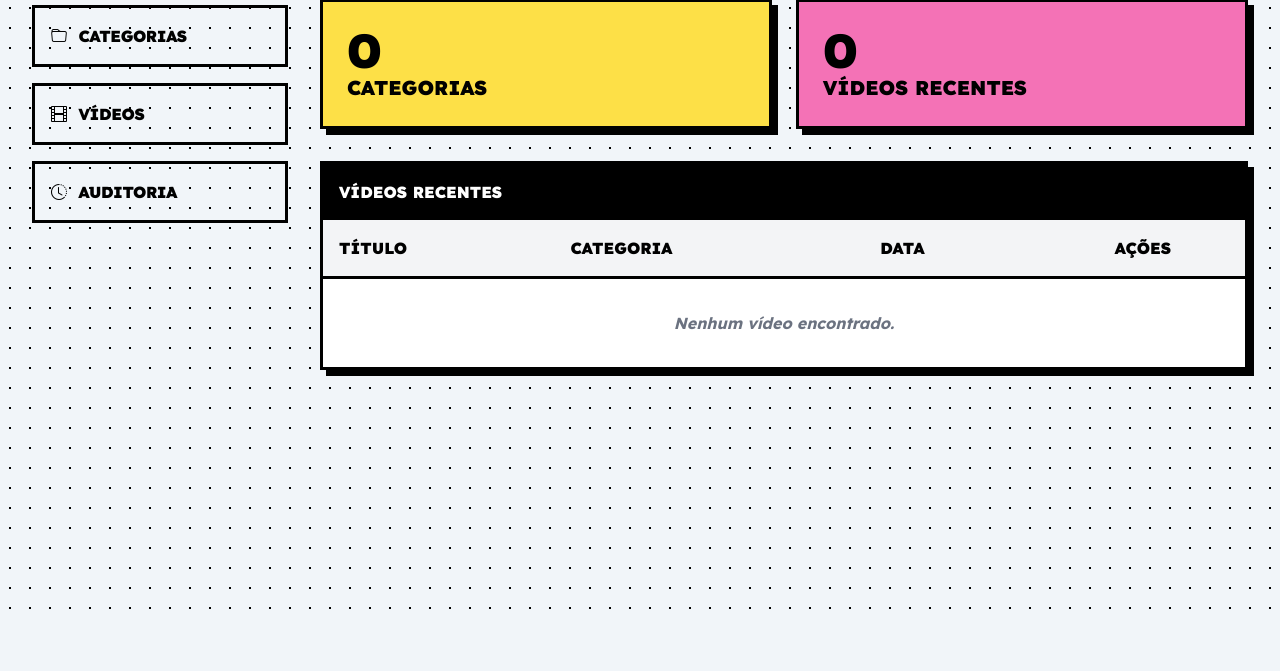
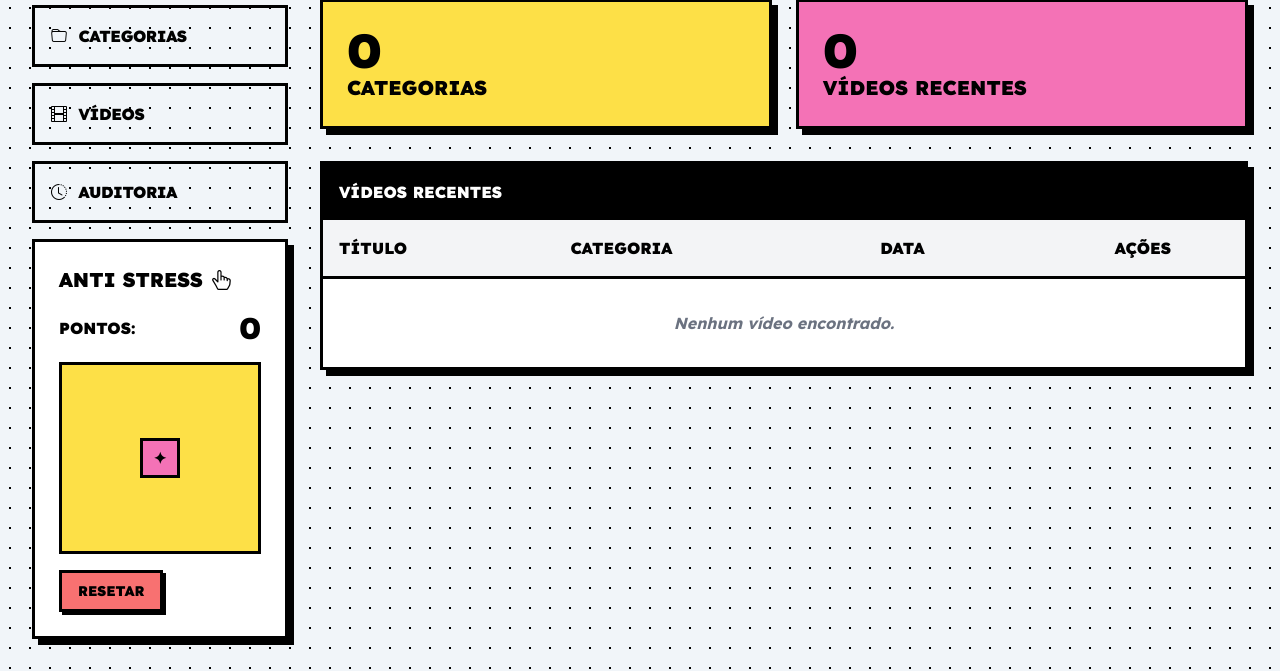
Before and after one commit to Kayque-Freitas/STEPS, a PHP site: page /STEPS/ in a window 1280 px wide. Shown: the part 182-853 px from the top of the page. Before the commit the page ends 791 px from the top, so only its background shows below. Run offline with PHP 8.4, Linux system fonts and the light colour scheme; the visitor is signed in with stand-in values (Sample User, id 1); data that the repository does not hold is empty; some libraries are stand-ins or nearby versions.

Commit message:
Adcionando anti stress

```diff
--- a/index.php
+++ b/index.php
@@ -1,4 +1,5 @@
 <?php
+
 /**
  * Sistema de Tutoriais e POP's - Dashboard Principal
  * Versão: 3.1 (Neobrutalism Fixed Edition)
@@ -128,6 +129,7 @@ $csrf_token = generate_csrf_token();
 ?>
 <!DOCTYPE html>
 <html lang="pt-BR">
+
 <head>
     <meta charset="UTF-8">
     <meta name="viewport" content="width=device-width, initial-scale=1.0">
@@ -164,33 +166,45 @@ $csrf_token = generate_csrf_token();
             background-image: radial-gradient(#000 1px, transparent 1px);
             background-size: 20px 20px;
         }
+
         .brutal-card {
             background: white;
             border: 3px solid black;
             box-shadow: 6px 6px 0px 0px #000;
         }
+
         .brutal-btn {
             border: 3px solid black;
             box-shadow: 3px 3px 0px 0px #000;
             transition: all 0.1s;
         }
+
         .brutal-btn:active {
             transform: translate(2px, 2px);
             box-shadow: 1px 1px 0px 0px #000;
         }
+
         .brutal-input {
             border: 3px solid black;
             box-shadow: 3px 3px 0px 0px #000;
         }
+
         .nav-link-brutal.active {
             background-color: #A3E635;
             transform: translate(-2px, -2px);
             box-shadow: 4px 4px 0px 0px #000;
         }
-        .tab-content { display: none; }
-        .tab-content.active { display: block; }
+
+        .tab-content {
+            display: none;
+        }
+
+        .tab-content.active {
+            display: block;
+        }
     </style>
 </head>
+
 <body class="min-h-screen">
     <!-- Navbar -->
     <nav class="bg-white border-b-3 border-black p-4 sticky top-0 z-50">
@@ -226,6 +240,80 @@ $csrf_token = generate_csrf_token();
                     <button onclick="showTab('auditoria')" id="tab-btn-auditoria" class="nav-link-brutal w-full text-left p-4 border-3 border-black font-black uppercase tracking-tight flex items-center whitespace-nowrap">
                         <i class="bi bi-clock-history mr-3"></i> Auditoria
                     </button>
+                    <!-- MINI GAME - CLICK POP RETRO -->
+                    <div class="brutal-card p-6 bg-white max-w-md">
+                        <h3 class="font-black uppercase text-xl mb-4 flex items-center gap-2">
+                            Anti Stress <i class="bi bi-hand-index-thumb mr-2"></i>
+                        </h3>
+
+                        <!-- Pontuação -->
+                        <div class="flex justify-between items-center mb-4">
+                            <span class="font-black uppercase">Pontos:</span>
+                            <span id="score" class="text-3xl font-black">0</span>
+                        </div>
+
+                        <!-- Área do jogo -->
+                        <div
+                            id="gameArea"
+                            class="relative w-full h-48 border-3 border-black bg-brutal-yellow overflow-hidden cursor-pointer">
+                            <div
+                                id="target"
+                                class="absolute w-10 h-10 border-3 border-black bg-accent flex items-center justify-center font-black select-none"
+                                style="top: 50%; left: 50%; transform: translate(-50%, -50%);">
+                                ✦
+                            </div>
+                        </div>
+
+                        <!-- Botões -->
+                        <div class="flex gap-4 mt-4">
+                            <button
+                                id="resetBtn"
+                                class="brutal-btn bg-red-400 px-4 py-2 font-black uppercase text-sm">
+                                Resetar
+                            </button>
+                        </div>
+                    </div>
+
+                    <script>
+                        (function() {
+                            let score = 0;
+                            const scoreEl = document.getElementById('score');
+                            const target = document.getElementById('target');
+                            const gameArea = document.getElementById('gameArea');
+                            const resetBtn = document.getElementById('resetBtn');
+
+                            function randomPosition() {
+                                const areaRect = gameArea.getBoundingClientRect();
+                                const size = 40;
+
+                                const maxX = areaRect.width - size;
+                                const maxY = areaRect.height - size;
+
+                                const x = Math.random() * maxX;
+                                const y = Math.random() * maxY;
+
+                                target.style.left = x + 'px';
+                                target.style.top = y + 'px';
+                                target.style.transform = 'none';
+                            }
+
+                            target.addEventListener('click', function(e) {
+                                e.stopPropagation();
+                                score++;
+                                scoreEl.textContent = score;
+                                randomPosition();
+                            });
+
+                            resetBtn.addEventListener('click', function() {
+                                score = 0;
+                                scoreEl.textContent = score;
+                                target.style.top = '50%';
+                                target.style.left = '50%';
+                                target.style.transform = 'translate(-50%, -50%)';
+                            });
+                        })();
+                    </script>
+
                 </div>
             </div>
 
@@ -266,7 +354,9 @@ $csrf_token = generate_csrf_token();
                                 </thead>
                                 <tbody class="divide-y-2 divide-black">
                                     <?php if (empty($recentVideos)): ?>
-                                        <tr><td colspan="4" class="p-8 text-center font-bold italic text-gray-500">Nenhum vídeo encontrado.</td></tr>
+                                        <tr>
+                                            <td colspan="4" class="p-8 text-center font-bold italic text-gray-500">Nenhum vídeo encontrado.</td>
+                                        </tr>
                                     <?php endif; ?>
                                     <?php foreach ($recentVideos as $video): ?>
                                         <tr class="hover:bg-main/10">
@@ -331,7 +421,9 @@ $csrf_token = generate_csrf_token();
                                 </thead>
                                 <tbody class="divide-y-2 divide-black">
                                     <?php if (empty($categories)): ?>
-                                        <tr><td colspan="4" class="p-8 text-center font-bold italic text-gray-500">Nenhuma categoria criada.</td></tr>
+                                        <tr>
+                                            <td colspan="4" class="p-8 text-center font-bold italic text-gray-500">Nenhuma categoria criada.</td>
+                                        </tr>
                                     <?php endif; ?>
                                     <?php foreach ($categories as $category): ?>
                                         <tr class="hover:bg-main/10">
@@ -489,7 +581,9 @@ $csrf_token = generate_csrf_token();
                                         </tr>
                                     <?php endwhile;
                                     if (!$logsFound): ?>
-                                        <tr><td colspan="4" class="p-8 text-center font-bold italic text-gray-500">Nenhum log registrado.</td></tr>
+                                        <tr>
+                                            <td colspan="4" class="p-8 text-center font-bold italic text-gray-500">Nenhum log registrado.</td>
+                                        </tr>
                                     <?php endif; ?>
                                 </tbody>
                             </table>
@@ -528,7 +622,10 @@ $csrf_token = generate_csrf_token();
             document.getElementById('tab-' + tabId).classList.add('active');
             document.getElementById('tab-btn-' + tabId).classList.add('active');
 
-            window.scrollTo({ top: 0, behavior: 'smooth' });
+            window.scrollTo({
+                top: 0,
+                behavior: 'smooth'
+            });
         }
 
         function openRenameModal(id, name) {
@@ -569,7 +666,7 @@ $csrf_token = generate_csrf_token();
                             alert('Sucesso!');
                             location.reload();
                         } else alert('Erro: ' + res.error);
-                    } catch(e) {
+                    } catch (e) {
                         alert('Erro ao processar resposta do servidor');
                     }
                 } else alert('Erro no servidor');
@@ -581,4 +678,5 @@ $csrf_token = generate_csrf_token();
         });
     </script>
 </body>
+
 </html>
```
Lines whose indentation alone changed are shown as unchanged.
